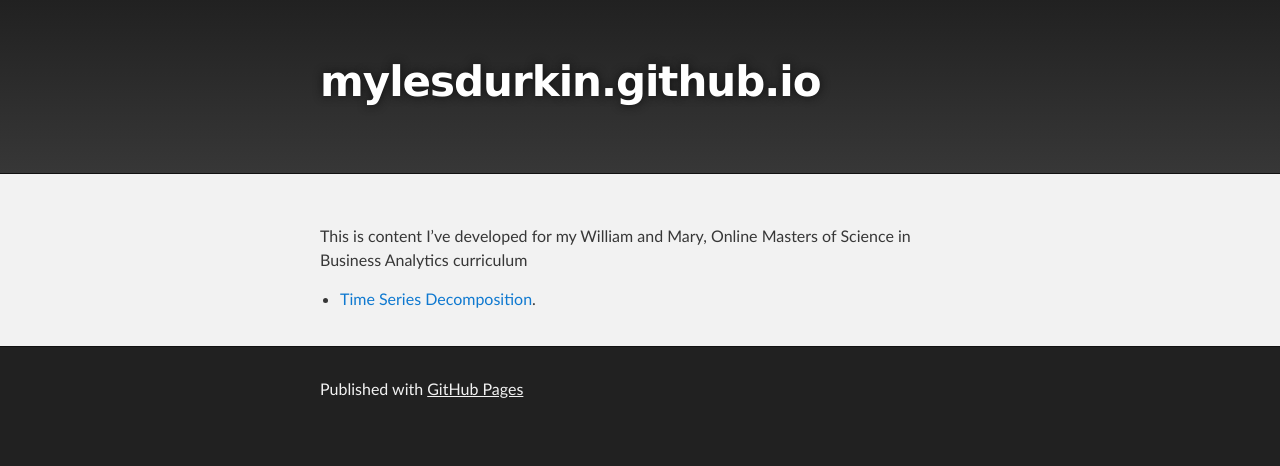
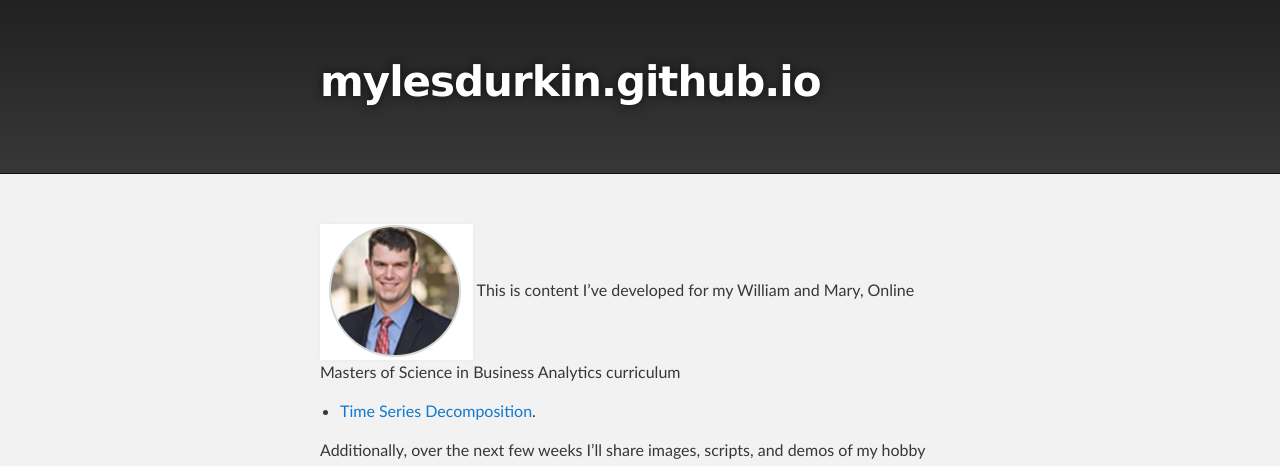
Before and after one commit to mylesdurkin/mylesdurkin.github.io, a Jekyll site: the page built from index.md, in a window 1280 px wide. Shown: the top 466 px of the page. Built offline with Jekyll 4.4.1, drawn with Linux system fonts in a browser that asks for light colours; our own code applies the rules of GitHub Pages for plain Markdown files; the repository's description, which GitHub fills in, is left out; some of the changed text lies outside the part shown.

Commit message:
Update index.md

```diff
--- a/index.md
+++ b/index.md
@@ -3,6 +3,11 @@
 description: Sample Portfolio
 ---
 
+![My Picture](/pics/Headshot.PNG)
 This is content I've developed for my William and Mary, Online Masters of Science in Business Analytics curriculum
 
 - [Time Series Decomposition](/timeseries/index.md).
+
+Additionally, over the next few weeks I'll share images, scripts, and demos of my hobby video game development.
+
+![My Picture](/pics/Close Up.png)
```
